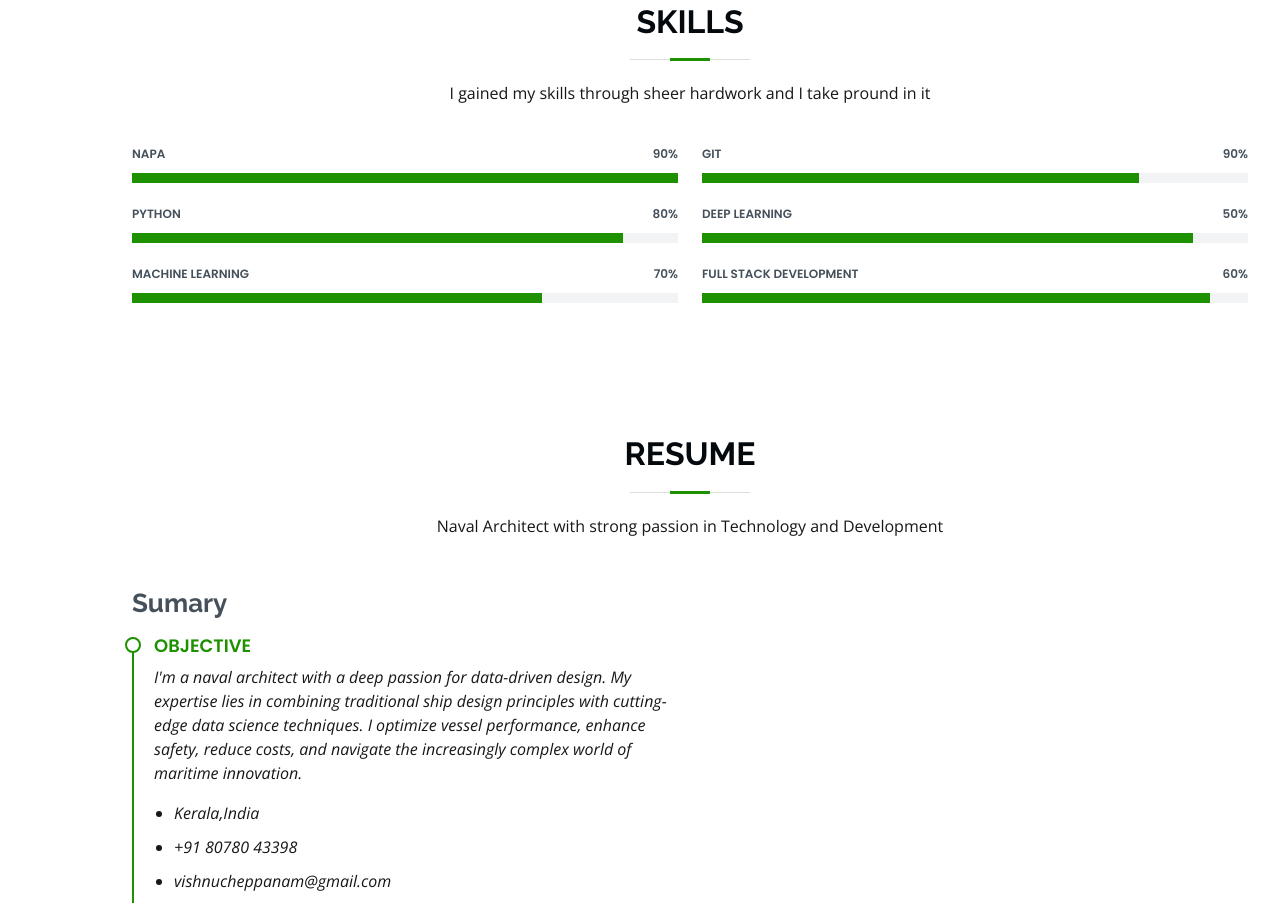
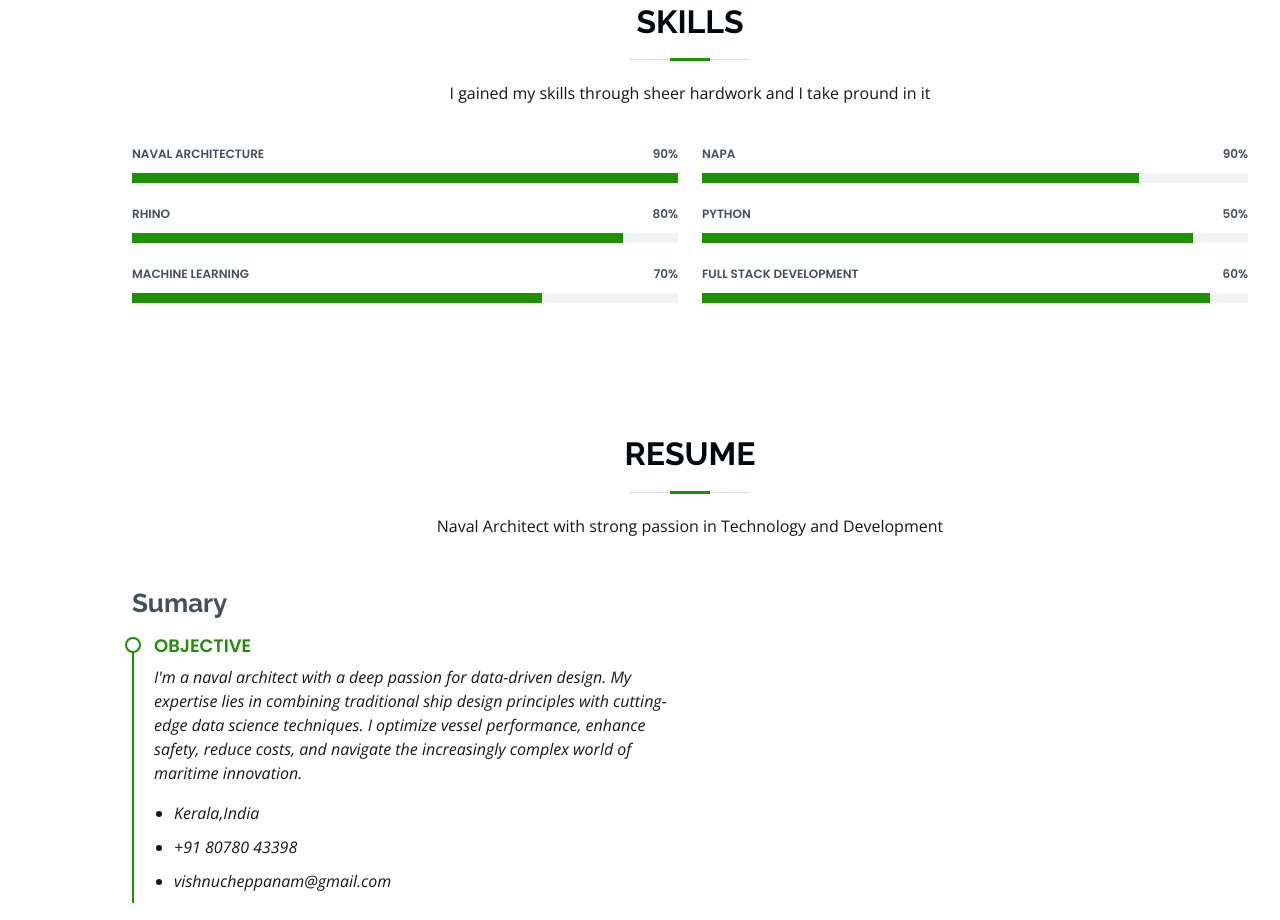
Before and after one commit to vishnuprksh/vishnuprksh, a plain HTML site: page index.html in a window 1280 px wide. Shown: the part 1560-2480 px from the top of the page. Drawn offline with nearby package versions, Linux system fonts and the light colour scheme.

Commit message:
updated the skills

```diff
--- a/index.html
+++ b/index.html
@@ -143,7 +143,7 @@
           <div class="col-lg-6">
 
             <div class="progress">
-              <span class="skill">NAPA<i class="val">90%</i></span>
+              <span class="skill">Naval Architecture<i class="val">90%</i></span>
               <div class="progress-bar-wrap">
                 <div class="progress-bar" role="progressbar" aria-valuenow="100" aria-valuemin="0" aria-valuemax="100">
                 </div>
@@ -151,7 +151,7 @@
             </div>
 
             <div class="progress">
-              <span class="skill">Python <i class="val">80%</i></span>
+              <span class="skill">Rhino<i class="val">80%</i></span>
               <div class="progress-bar-wrap">
                 <div class="progress-bar" role="progressbar" aria-valuenow="90" aria-valuemin="0" aria-valuemax="100">
                 </div>
@@ -171,7 +171,7 @@
           <div class="col-lg-6">
 
             <div class="progress">
-              <span class="skill">GIT <i class="val">90%</i></span>
+              <span class="skill">NAPA<i class="val">90%</i></span>
               <div class="progress-bar-wrap">
                 <div class="progress-bar" role="progressbar" aria-valuenow="80" aria-valuemin="0" aria-valuemax="100">
                 </div>
@@ -179,7 +179,7 @@
             </div>
 
             <div class="progress">
-              <span class="skill">Deep Learning<i class="val">50%</i></span>
+              <span class="skill">Python<i class="val">50%</i></span>
               <div class="progress-bar-wrap">
                 <div class="progress-bar" role="progressbar" aria-valuenow="90" aria-valuemin="0" aria-valuemax="100">
                 </div>
@@ -305,7 +305,7 @@
               <img src="assets/img/tradepilot_home.webp" class="img-fluid" alt="">
               <div class="portfolio-info">
                 <h4>Website1</h4>
-                <p>Youtube Clone</p>
+                <p>Trade Pilot</p>
                 <div class="portfolio-links">
                   <a href="https://github.com/vishnuprksh/tradepilot_modular"
                     class="portfolio-details-lightbox" data-glightbox="type: external" title="Portfolio Details"><i
```
